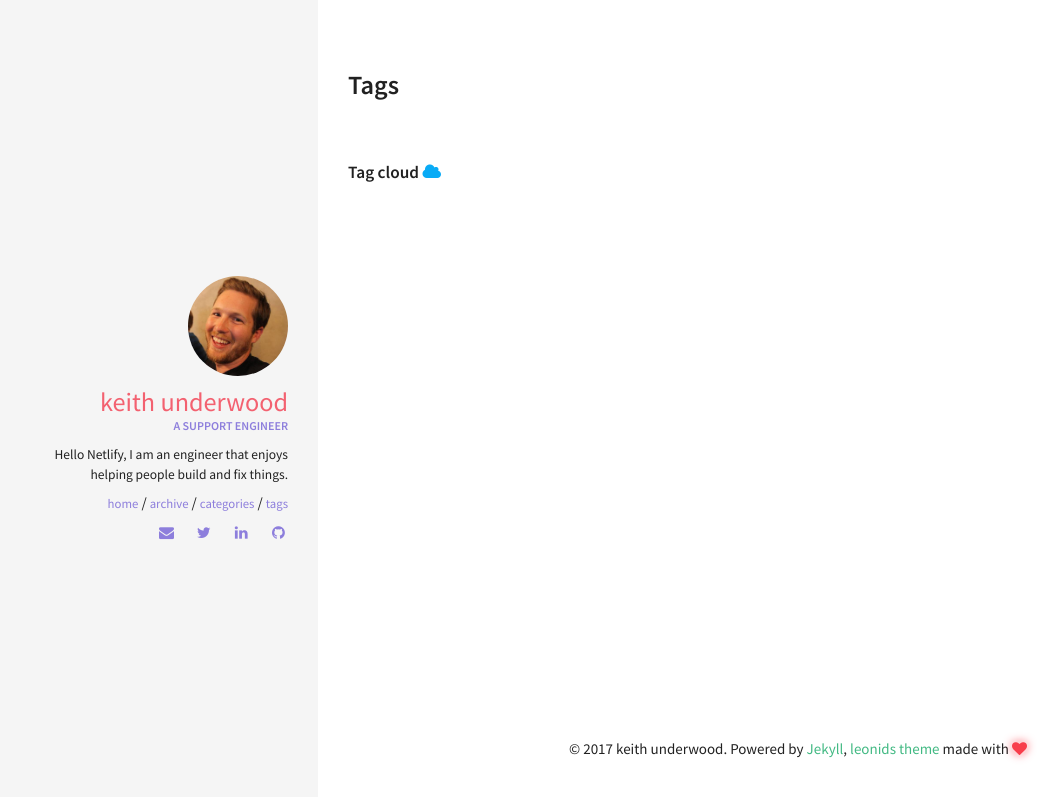
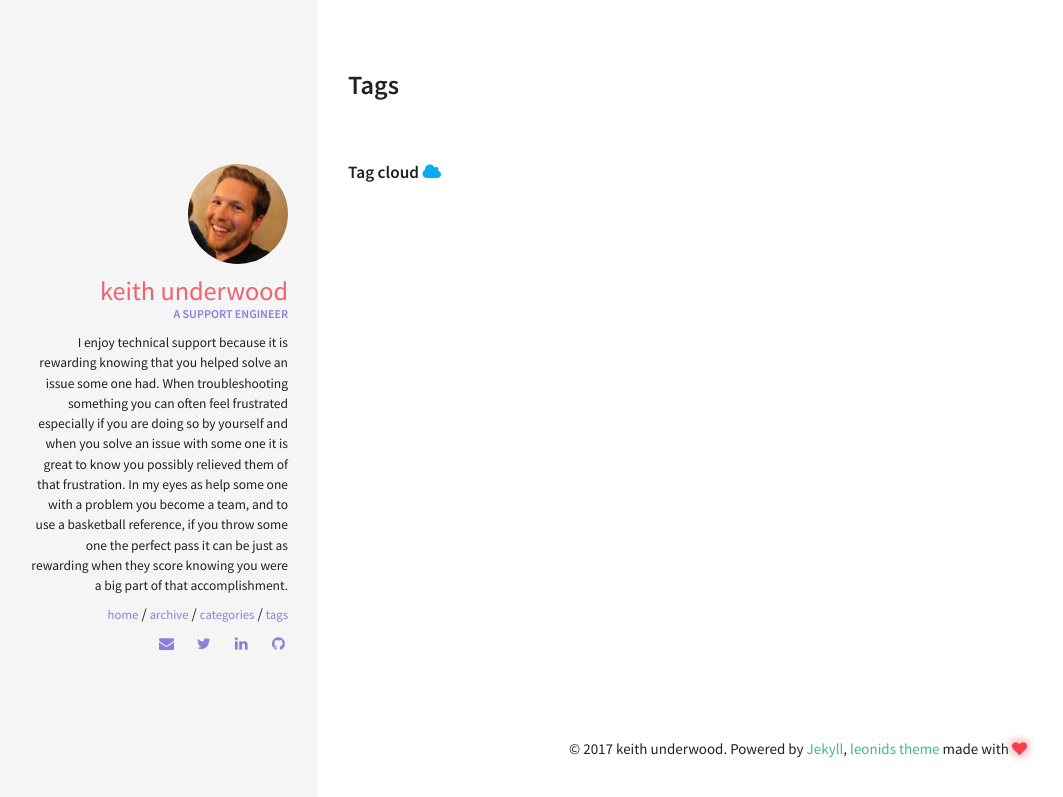
Before and after one commit to heyNetlifyImKeith/about-me, a Jekyll site: the page built from tags.html, in a window 1280 px wide. Shown: the top 797 px of the page, without its empty margins (2-1065 px from the left). Built offline with Jekyll 4.4.1, drawn with Linux system fonts in a browser that asks for light colours.

Commit message:
Edit bio

```diff
--- a/_config.yml
+++ b/_config.yml
@@ -36,7 +36,7 @@ owner:
   name: keith underwood
   avatar: me.jpg
   job: "A support engineer"
-  bio: "Hello Netlify, I am an engineer that enjoys helping people build and fix things."
+  bio: "I enjoy technical support because it is rewarding knowing that you helped solve an issue some one had. When troubleshooting something you can often feel frustrated especially if you are doing so by yourself and when you solve an issue with some one it is great to know you possibly relieved them of that frustration. In my eyes as help some one with a problem you become a team, and to use a basketball reference, if you throw some one the perfect pass it can be just as rewarding when they score knowing you were a big part of that accomplishment."
   email: keithunderwood510@gmail.com
   disqus-shortname:
   twitter: kuwoodsays
```
